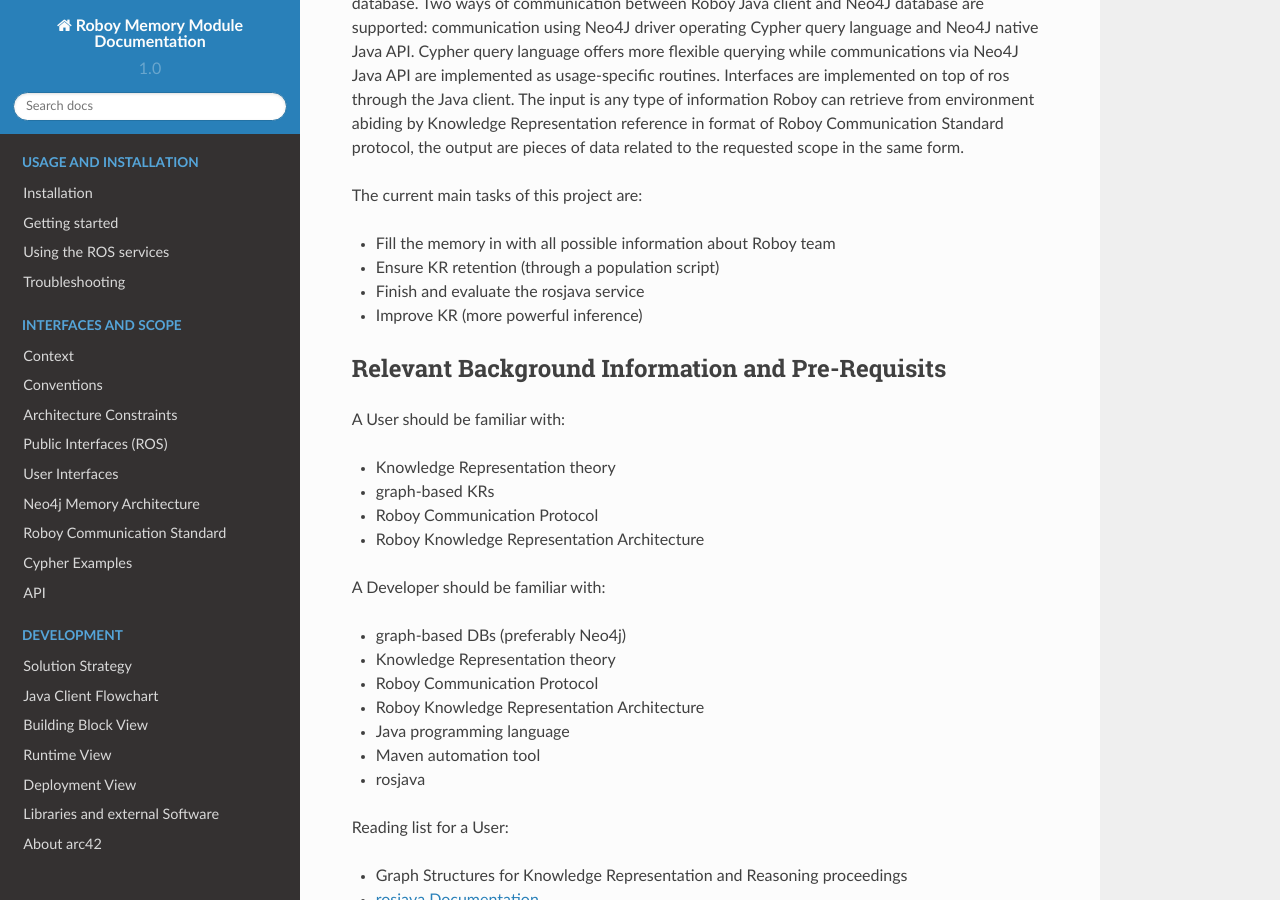
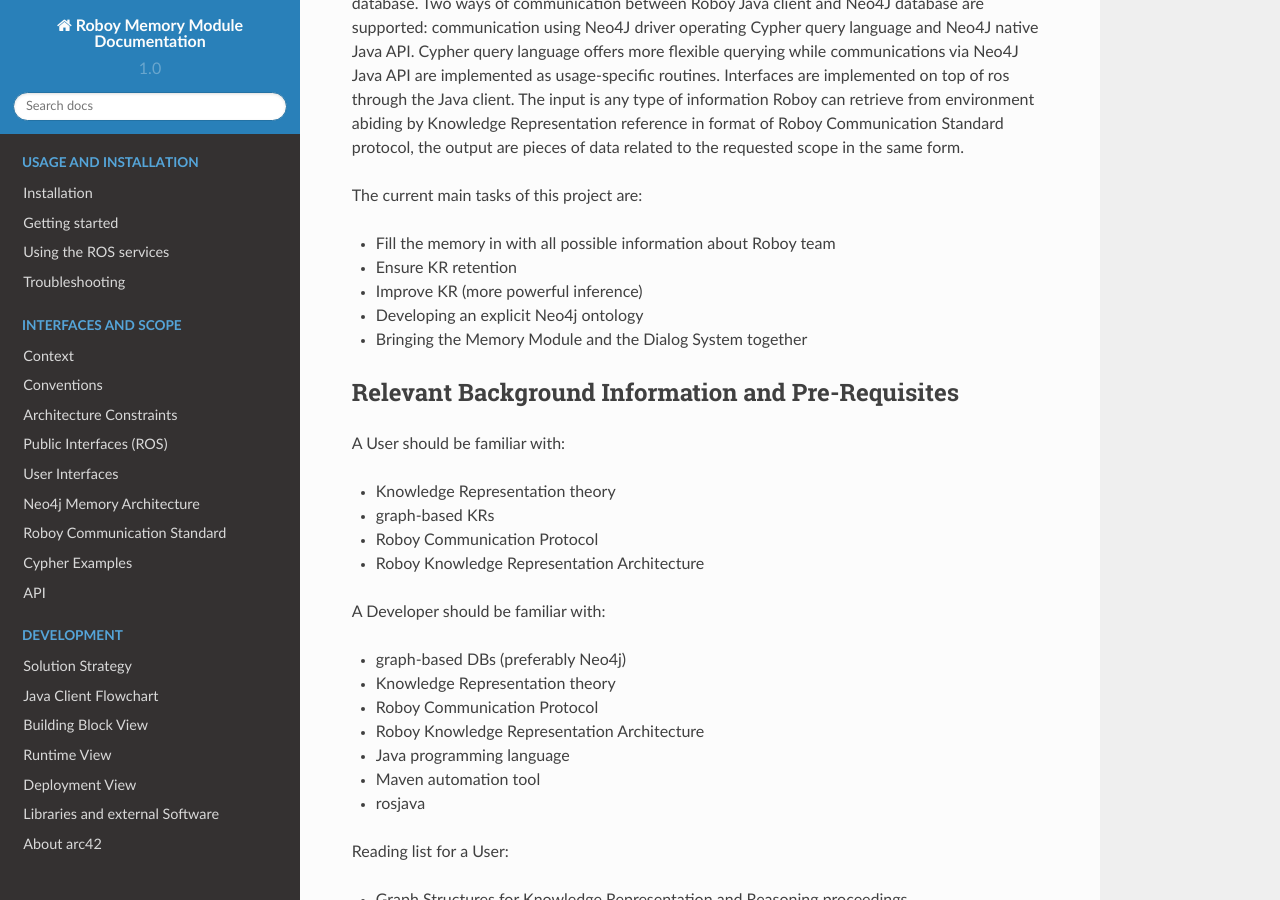
Before and after one commit to Roboy/memory, a Sphinx documentation site: the page built from docs/index.rst, in a window 1280 px wide and 900 px high, scrolled down 661 px. Built offline with Sphinx 7.4.7 and the Read the Docs theme 2.0.0, drawn with Linux system fonts in a browser that asks for light colours; some of the changed text lies outside the part shown.

Commit message:
Minor changes to memory for the Roboy info + docs

```diff
--- a/docs/ScopeContext/3_public_interfaces.rst
+++ b/docs/ScopeContext/3_public_interfaces.rst
@@ -9,7 +9,7 @@
 ROS Services
 --------------------------------------------------
 
-All calls are complaint to this general form::
+All calls are compliant to this general form::
 
     rosservice call /roboy/cognition/memory/---service_name--- "\"---header---\"" "\"---payload---\""
 
--- a/docs/conf.py
+++ b/docs/conf.py
@@ -67,8 +67,8 @@
 
 # General information about the project.
 project = u'Roboy Memory Module Documentation'
-copyright = u'2017, Roboy Memory, based on Template by Dr. Peter'
-author = u'Roboy Memory, based on Template by Dr. Peter'
+copyright = u'2018, Roboy, based on Template by Dr. Peter'
+author = u'Roboy, based on Template by Dr. Peter'
 
 # The version info for the project you're documenting, acts as replacement for
 # |version| and |release|, also used in various other places throughout the
--- a/docs/development/05_java_client_flow_chart.rst
+++ b/docs/development/05_java_client_flow_chart.rst
@@ -1,5 +1,5 @@
 Java Client Flowchart
-===================
+=====================
 Overview
 ^^^^^^^^
 
--- a/docs/index.rst
+++ b/docs/index.rst
@@ -18,22 +18,30 @@
 
 etc.
 
-The same is applicable to Roboy speaking about people who are friends with him. Roboy should tell information about a person or an object and be able to provide basic automatic inference (supported by the graph nature of KR).
-This way, Roboy Memory Module serves as a long-term memory repository of actionable information acquired by other Roboy modules. Persistency layer is presented by a Neo4j graph database.
+The same is applicable to Roboy speaking about people who are friends with him. Roboy should tell information about a person
+or an object and be able to provide basic automatic inference (supported by the graph nature of KR).
+This way, Roboy Memory Module serves as a long-term memory repository of actionable information acquired by other Roboy modules.
+Persistency layer is presented by a Neo4j graph database.
 
-Upon incoming request, a Java client will pre-process the request and initiate transaction with the database. Two ways of communication between Roboy Java client and Neo4J database are supported: communication using Neo4J driver operating Cypher query language and Neo4J native Java API. Cypher query language offers more flexible querying while communications via Neo4J Java API are implemented as usage-specific routines.
-Interfaces are implemented on top of ros through the Java client.  The input is any type of information Roboy can retrieve from environment abiding by Knowledge Representation reference in format of Roboy Communication Standard protocol, the output are pieces of data related to the requested scope in the same form.
+Upon incoming request, a Java client will pre-process the request and initiate transaction with the database.
+Two ways of communication between Roboy Java client and Neo4J database are supported: communication using Neo4J driver
+operating Cypher query language and Neo4J native Java API. Cypher query language offers more flexible querying while communications
+via Neo4J Java API are implemented as usage-specific routines.
+Interfaces are implemented on top of ros through the Java client.
+The input is any type of information Roboy can retrieve from environment abiding by Knowledge Representation reference
+in format of Roboy Communication Standard protocol, the output are pieces of data related to the requested scope in the same form.
 
 The current main tasks of this project are:
 
 - Fill the memory in with all possible information about Roboy team
-- Ensure KR retention (through a population script)
-- Finish and evaluate the rosjava service
+- Ensure KR retention
 - Improve KR (more powerful inference)
+- Developing an explicit Neo4j ontology
+- Bringing the Memory Module and the Dialog System together
 
 .. _background_prerequisits:
 
-Relevant Background Information and Pre-Requisits
+Relevant Background Information and Pre-Requisites
 --------------------------------------------------
 
 A User should be familiar with:
```
Also changed, not shown: 2 other files.
